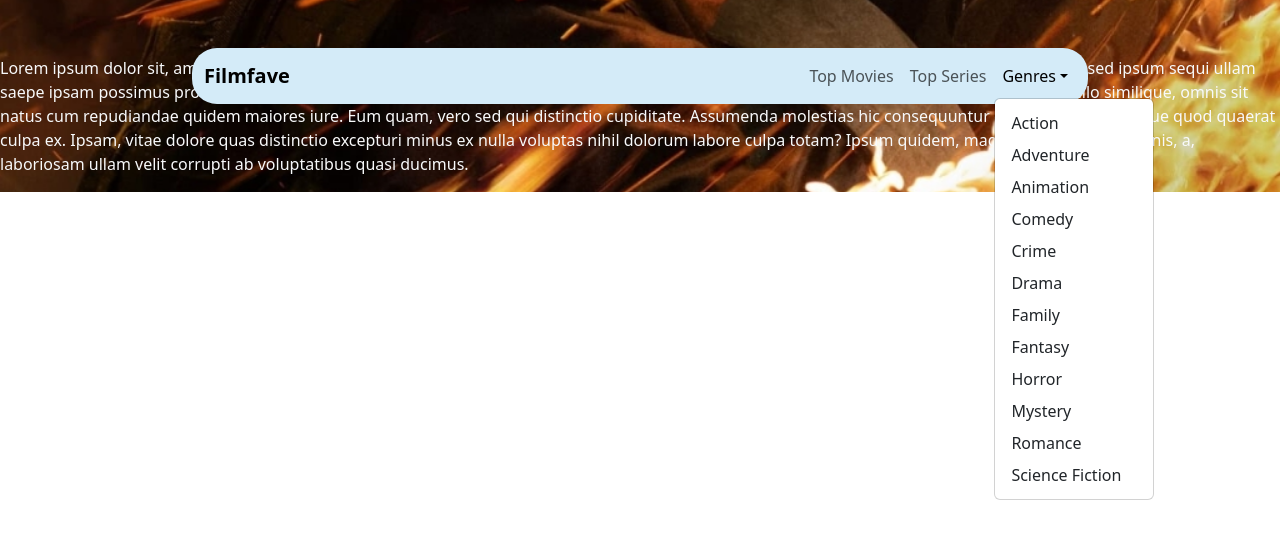
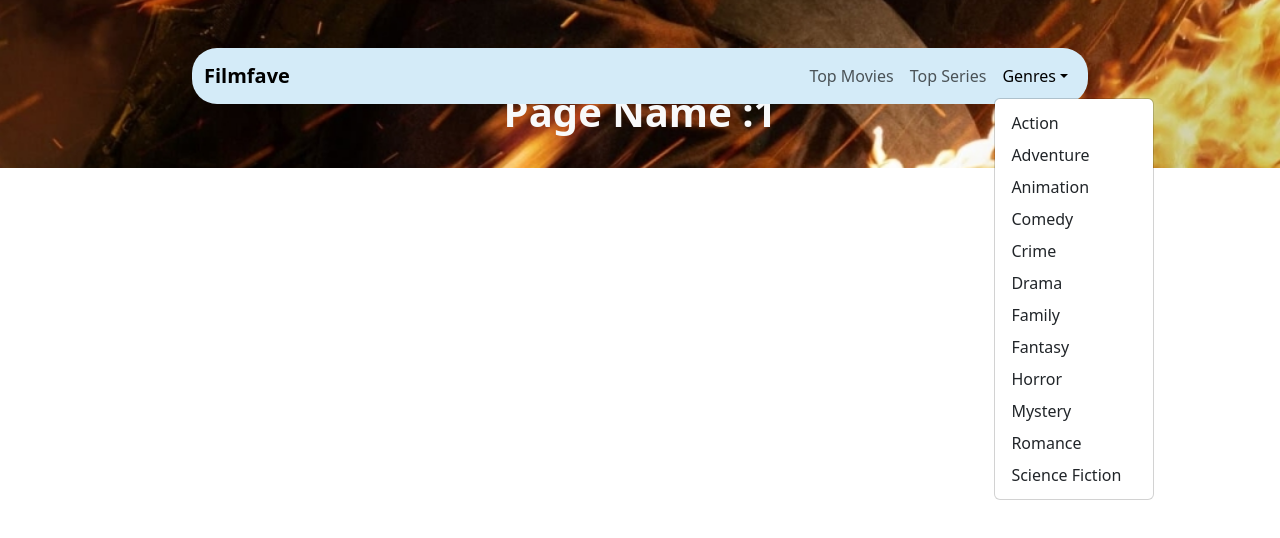
Before and after one commit to samueldobi/filmfave, a React (Create React App) app in the folder client/: page /genres/1 in a window 1280 px wide. Both pictures are taken after a click on the button "Genres". Shown: the top 538 px of the page. Built offline with nearby package versions, Linux system fonts and the light colour scheme; no server answers.

Commit message:
added dynamic routing to genres page

```diff
--- a/client/src/components/Genres.js
+++ b/client/src/components/Genres.js
@@ -5,9 +5,24 @@ import { useParams } from 'react-router-dom';
 const Genres = () => {
     const {genreName} = useParams();
     const [movies, setMovies] = useState([]);
+
+    useEffect(()=>{
+        const genreName = 10749;
+        fetch("/api/genres/${genreName}")
+        .then(
+            response => response.json
+        )
+        .then(
+            data =>{
+                console.log(data)
+            }
+        )
+    })
   return (
-    <div>
-        <p className="text-light">Lorem ipsum dolor sit, amet consectetur adipisicing elit. Qui officia delectus sint omnis placeat optio eum deleniti laborum repellendus quae nisi sed ipsum sequi ullam saepe ipsam possimus provident explicabo amet, deserunt, assumenda eos quaerat architecto velit! Soluta odit aut et reiciendis exercitationem illo similique, omnis sit natus cum repudiandae quidem maiores iure. Eum quam, vero sed qui distinctio cupiditate. Assumenda molestias hic consequuntur eveniet blanditiis atque quod quaerat culpa ex. Ipsam, vitae dolore quas distinctio excepturi minus ex nulla voluptas nihil dolorum labore culpa totam? Ipsum quidem, magni necessitatibus omnis, a, laboriosam ullam velit corrupti ab voluptatibus quasi ducimus.</p>
+    <div className='movie-page'>
+        <h1 className="text-light text-center fw-bold m-3 p-3">
+            Page Name :{genreName}
+        </h1>
     </div>
   )
 }
--- a/client/src/components/Movies/TopMovies.js
+++ b/client/src/components/Movies/TopMovies.js
@@ -18,6 +18,7 @@ const TopMovies = () => {
     // Handle Page Change
     const handlePageChange = (pageNumber) =>{
       setCurrentPage(pageNumber);
+      window.scrollTo(0, 0);
     }
 
     // Fetch the api data
@@ -31,6 +32,7 @@ const TopMovies = () => {
           setMovies(data.results)
         }
       )
+      window.scrollTo(0, 0);
     }, [])
   return (
     <div className='top-movies m-3 p-3'>
@@ -43,7 +45,7 @@ const TopMovies = () => {
           ))}
         </Row>
         <Pagination className="justify-content-center m-3 p-3 paginate-div">
-          <Pagination.First  onClick={() => handlePageChange(1)} disabled={currentPage === 1} />
+          <Pagination.First  onClick={() => handlePageChange(1)} disabled={currentPage === 1}  />
           <Pagination.Prev onClick={() => handlePageChange(currentPage - 1)} disabled={currentPage === 1} />
           {[...Array(totalPages).keys()].map(pageNumber => (
             <Pagination.Item
--- a/client/src/components/NavigationBar.js
+++ b/client/src/components/NavigationBar.js
@@ -20,12 +20,18 @@ function NavigationBar() {
               <Link to ="/topmovies" className='nav-links'>
                   Top Movies
               </Link>
-              </Nav.Link>
-            <Nav.Link >
+              </Nav.Link >
+            <Nav.Link>
+              <Link to ="/topseries" className='nav-links' >
               Top Series
+              </Link>
               </Nav.Link>
             <NavDropdown title="Genres" id="basic-nav-dropdown">
-              <NavDropdown.Item href="">Action</NavDropdown.Item>
+              <NavDropdown.Item href="">
+                  <Link to ="/genres/action" className='nav-links' >
+                    Action
+                  </Link>
+                </NavDropdown.Item>
               <NavDropdown.Item href="">Adventure</NavDropdown.Item>
               <NavDropdown.Item href="">Animation</NavDropdown.Item>
               <NavDropdown.Item href="">Comedy</NavDropdown.Item>
--- a/client/src/components/Series/TopSeries.js
+++ b/client/src/components/Series/TopSeries.js
@@ -18,6 +18,7 @@ const TopSeries = () => {
     // Handle Page Change
     const handlePageChange = (pageNumber) =>{
         setCurrentPage(pageNumber);
+        window.scrollTo(0, 0);
     }
 
     useEffect(()=>{
--- a/client/src/index.css
+++ b/client/src/index.css
@@ -63,7 +63,7 @@ min-height: 100vh;
   border: 1px solid rgba(209, 213, 219, 0.3);
 }
 .movie-card img{
-  height:400px;
+  height:fit-content;
 }
 /* Movie Card styling */
 
```
Also changed, not shown: 1 other file (tests, documents, lock files or other folders).
